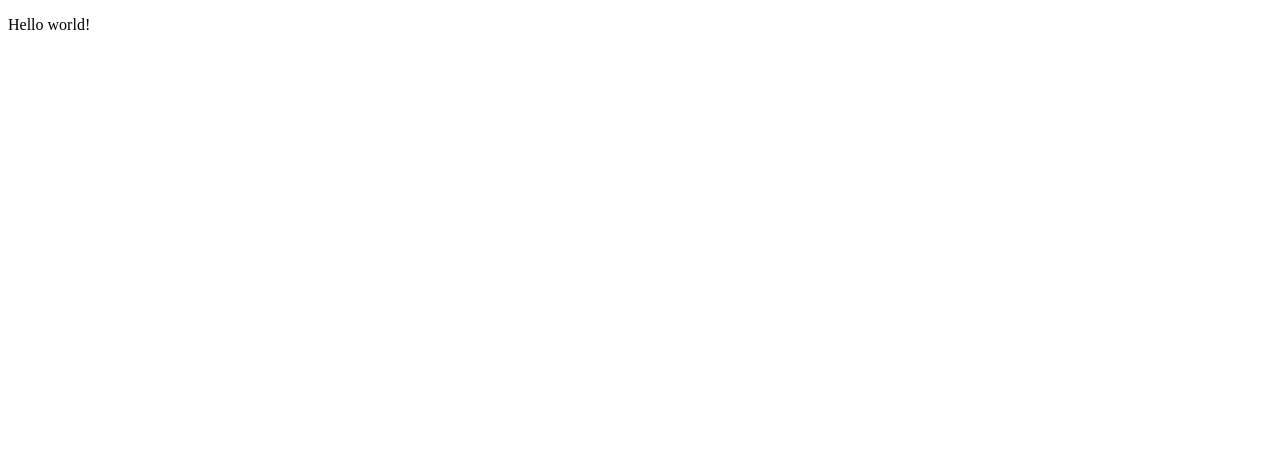
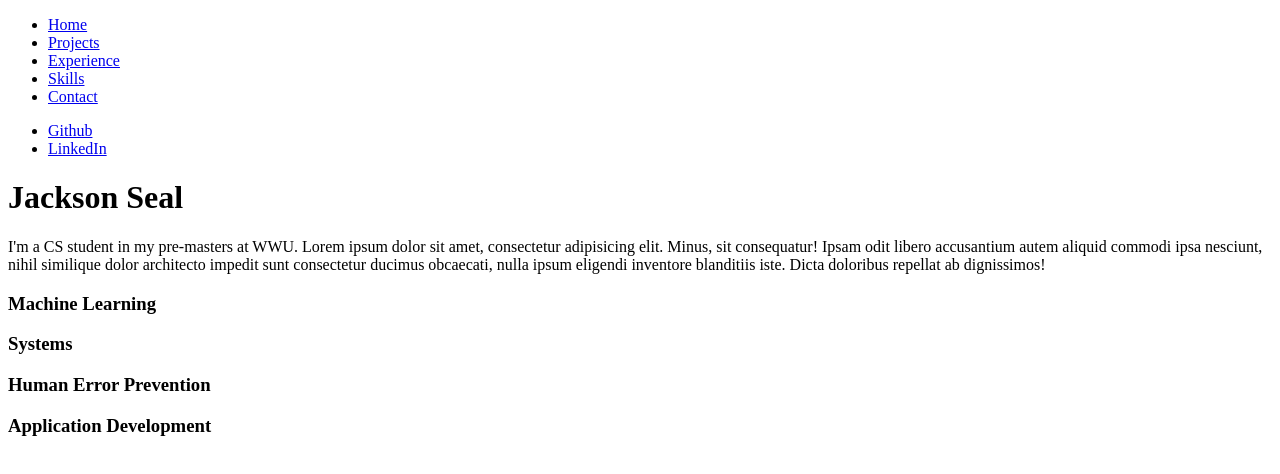
Before and after one commit to jackson-4seal/jackson-4seal.github.io, a plain HTML site: page index.html in a window 1280 px wide. Drawn offline with Linux system fonts and the light colour scheme.

Commit message:
website outline

```diff
--- a/index.html
+++ b/index.html
@@ -1,4 +1,3 @@
-
 <!DOCTYPE html>
 <html lang="en">
 <head>
@@ -7,6 +6,56 @@
     <title>Document</title>
 </head>
 <body>
-    <p>Hello world!</p>
+    <header>
+        <ul id="pages-header">
+            <li><a href="/index.html">Home</a></li>
+            <li><a href="/html/projects.html">Projects</a></li>
+            <li><a href="/html/experience.html">Experience</a></li>
+            <li><a href="/html/skills.html">Skills</a></li>
+            <li><a href="/html/contact.html">Contact</a></li>
+        </ul>
+
+        <!-- should these be icons?-->
+        <ul id="social-links">
+            <li><a href="https://github.com/jackson-4seal">Github</a></li>
+            <li><a href="https://www.linkedin.com/in/jackson-seal-68565a214/">LinkedIn</a></li>
+            <!-- <li></li> -->
+        </ul>
+    </header>
+
+    <h1 id="name-h1">Jackson Seal</h1>
+
+    <p id="about-me">
+        I'm a CS student in my pre-masters at WWU.
+
+        Lorem ipsum dolor sit amet, consectetur adipisicing elit. Minus, sit consequatur! Ipsam odit libero accusantium autem aliquid commodi ipsa nesciunt, nihil similique dolor architecto impedit sunt consectetur ducimus obcaecati, nulla ipsum eligendi inventore blanditiis iste. Dicta doloribus repellat ab dignissimos!
+    </p>
+
+    <div>
+        <div classname="cs-domains">
+            <h3>Machine Learning</h3>
+
+            <!-- short p, bulleted technologies-->
+        </div>
+        <div classname="cs-domains">
+            <h3>Systems</h3>
+        </div>
+        <div classname="cs-domains">
+            <h3>Human Error Prevention</h3>
+        </div>
+        <div classname="cs-domains">
+            <h3>Application Development</h3>
+        </div>
+    </div>
+
 </body>
 </html>
+
+<!--
+Homepage/about
+projects
+resume
+skills
+contact
+
+-->
```
Also changed, not shown: html/contact.html (added, +28 -0 lines), html/experience.html (added, +34 -0 lines), html/projects.html (added, +28 -0 lines), html/skills.html (added, +28 -0 lines).
